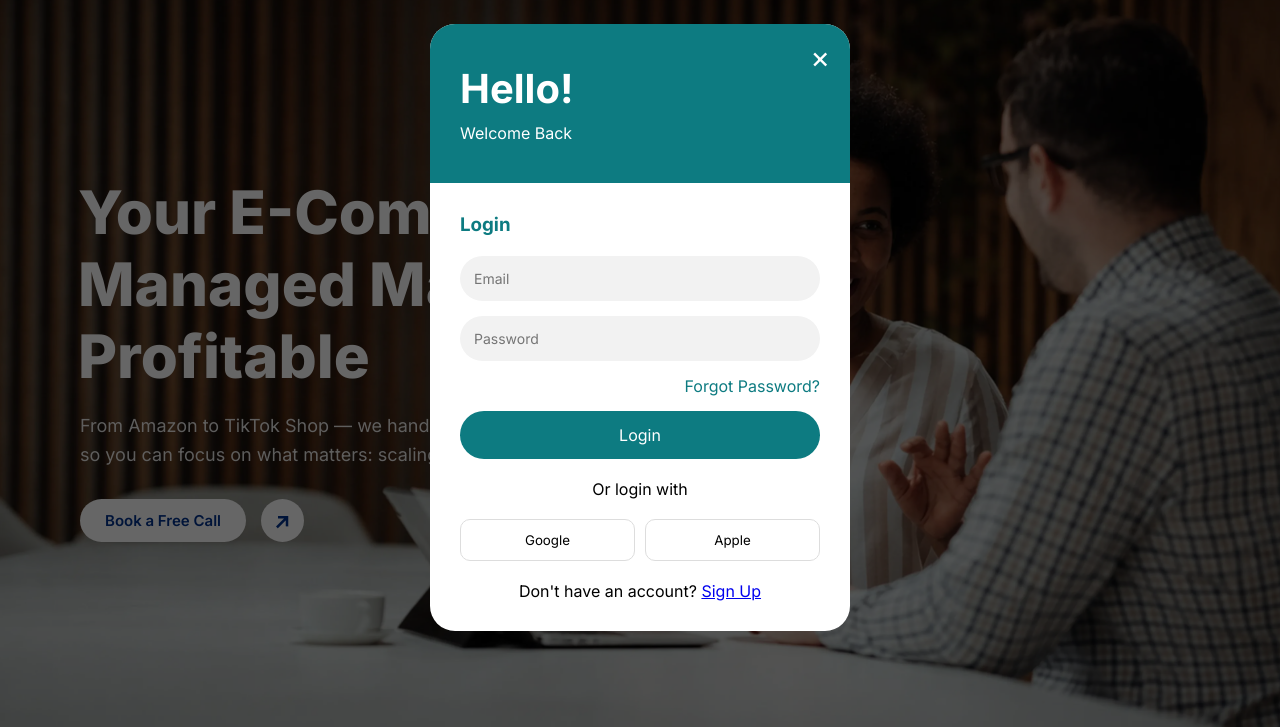
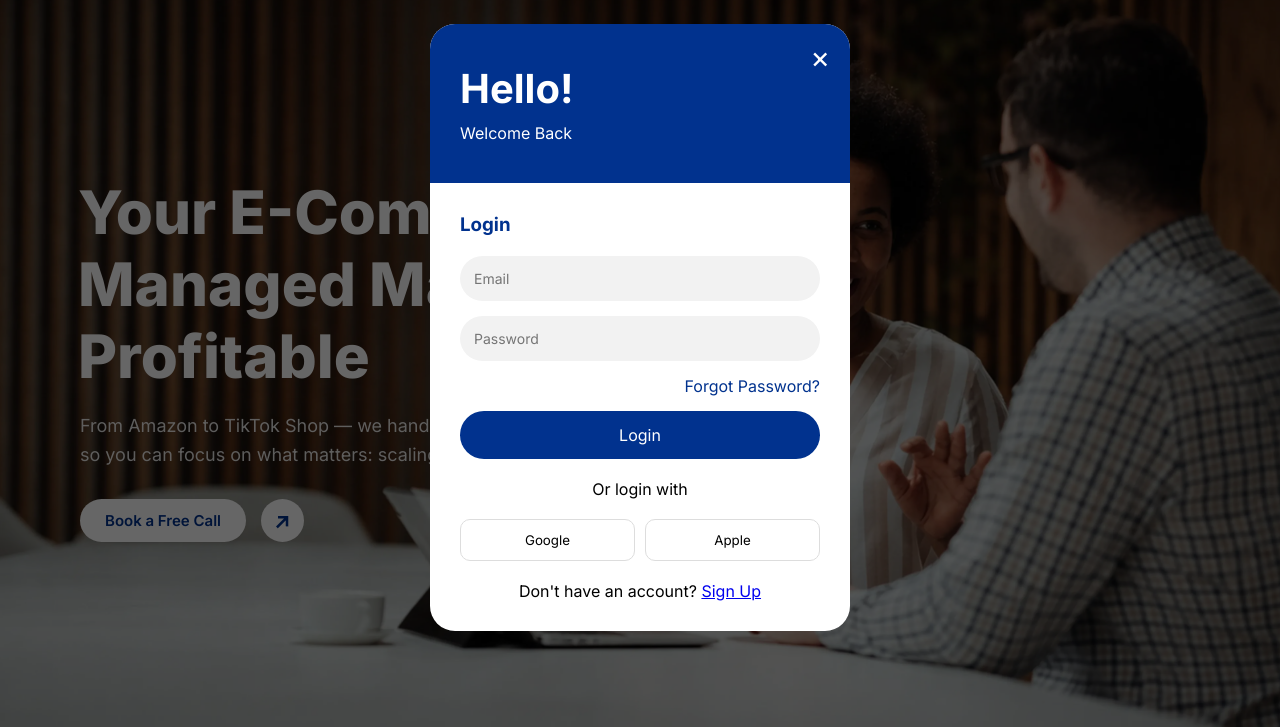
Before and after one commit to tdmservices/swift-launch, a website: page index.html in a window 1280 px wide. Both pictures are taken after a click on the link "Login". Shown: the part 73-800 px from the top of the page. Drawn offline with Linux system fonts and the light colour scheme; files whose address does not match are found by name.

Commit message:
just fix

```diff
--- a/style.css
+++ b/style.css
@@ -234,7 +234,7 @@
   }
 
   .auth-header {
-    background: #0d7b81;
+    background: #01328E;
     color: #fff;
     padding: 40px 30px;
   }
@@ -255,7 +255,7 @@
 
   #loginForm h3,
   #signupForm h3 {
-    color: #0d7b81;
+    color: #01328E;
     margin-bottom: 20px;
   }
 
@@ -274,7 +274,7 @@
     padding: 14px;
     border: none;
     border-radius: 30px;
-    background: #0d7b81;
+    background: #01328E;
     color: #fff;
     font-size: 16px;
     cursor: pointer;
@@ -317,7 +317,7 @@
     display: block;
     text-align: right;
     margin-bottom: 15px;
-    color: #0d7b81;
+    color: #01328E;
     text-decoration: none;
   }
 
```
